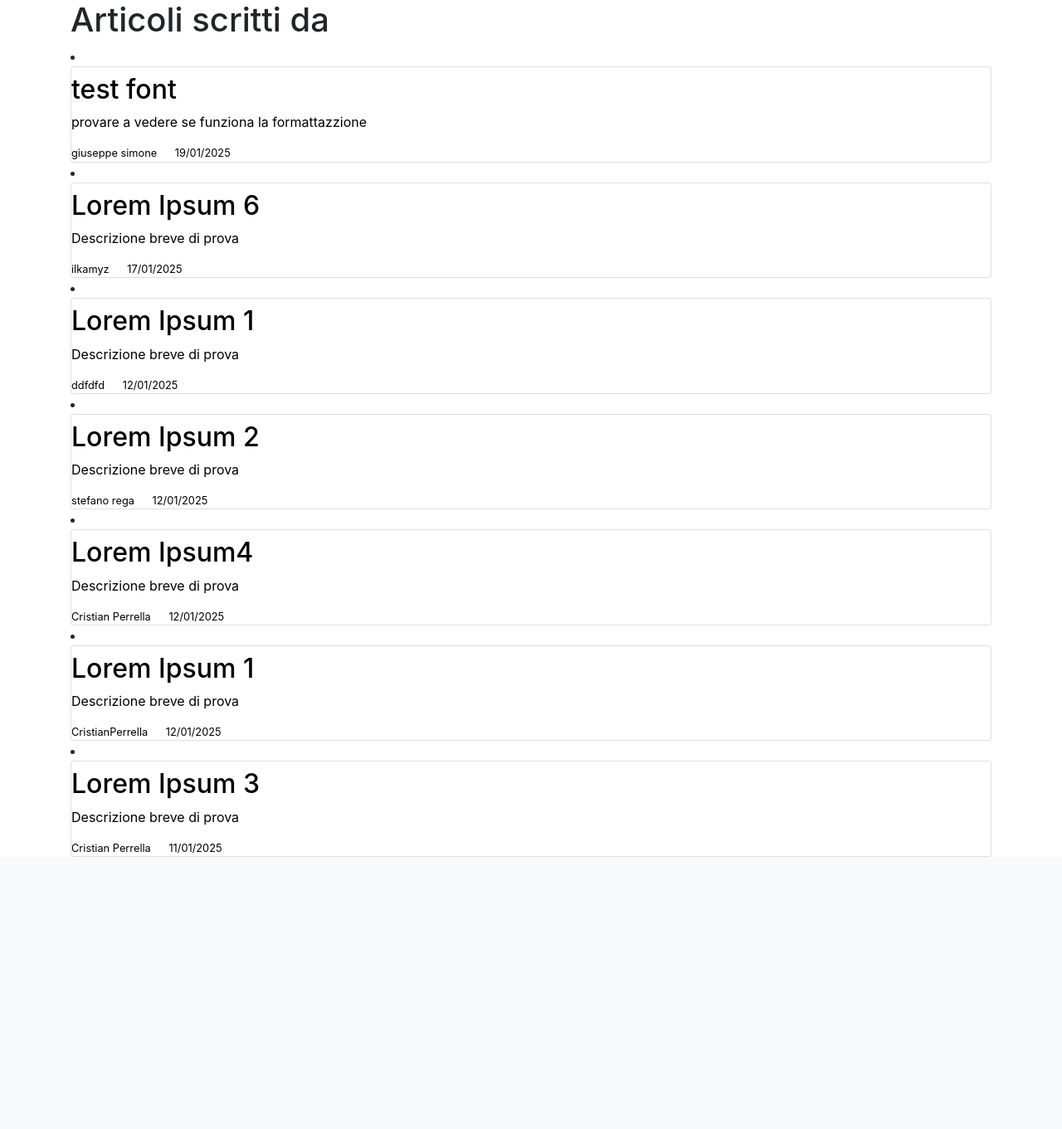
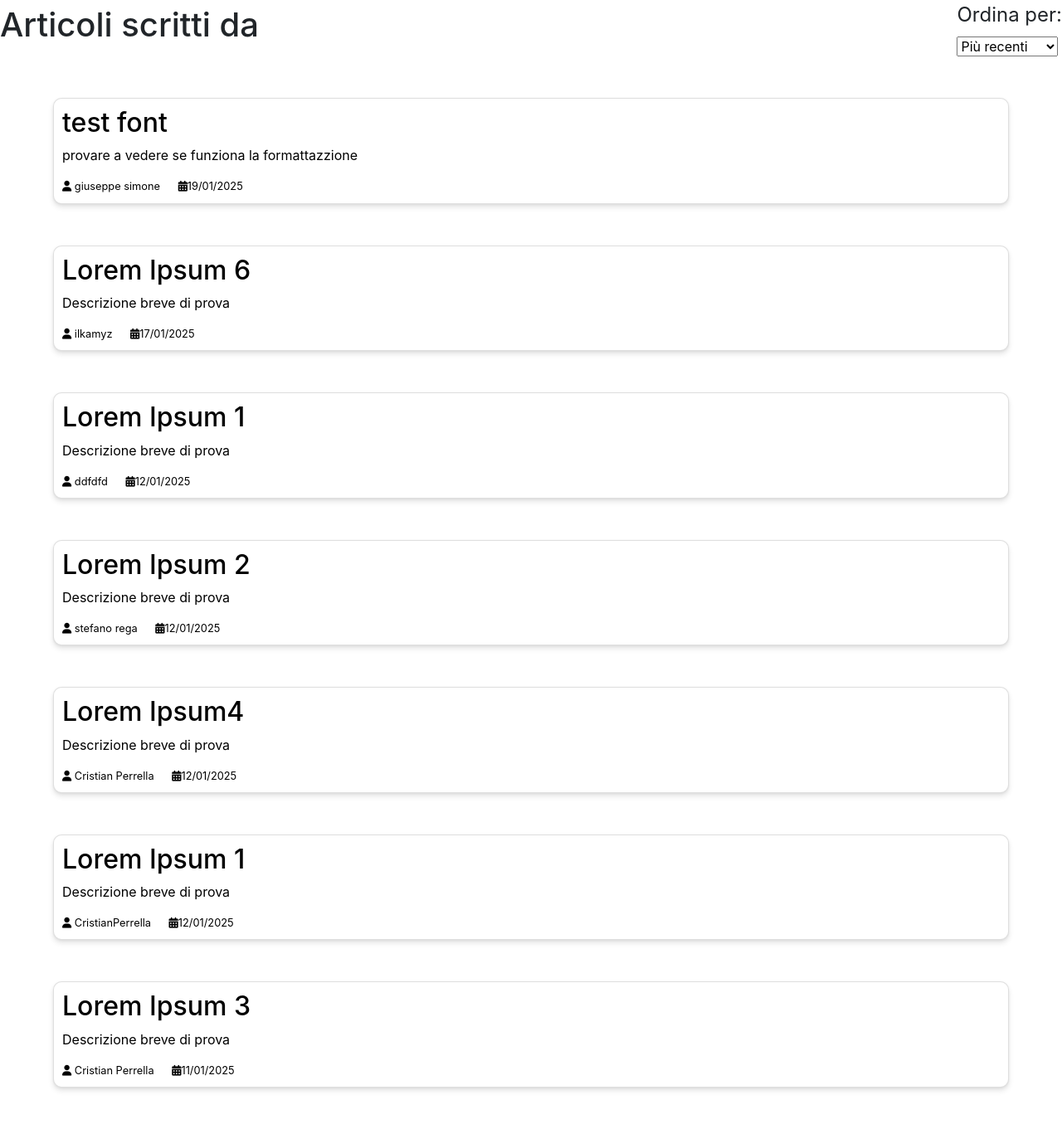
Before and after one commit to ilkamyz/ilcaffeimf, a Django app: template Giornalino/giornalino/articoli/templates/autore_dettaglio.html in a window 1280 px wide. Shown: the part 56-1417 px from the top of the page at 83% size. Before the commit the page ends 1089 px from the top, so only its background shows below. Run offline with Django 5.2, Linux system fonts and the light colour scheme; the template is opened without the code that fills it: values that come from a table or form of the project are taken from there, others are empty; data comes from the database, SQL or seed files in the repository; some libraries are stand-ins or nearby versions.

Commit message:
sistemazione pagina autore

```diff
--- a/Giornalino/giornalino/articoli/templates/autore_dettaglio.html
+++ b/Giornalino/giornalino/articoli/templates/autore_dettaglio.html
@@ -1,7 +1,95 @@
-{% extends "base.html" %}
+<!DOCTYPE html>
+<html lang="it">
 
-{% block content %}
+<head>
+    <meta charset="UTF-8">
+    <meta name="viewport" content="width=device-width, initial-scale=1.0">
+    <title>Articoli</title>
+    <link href="https://cdnjs.cloudflare.com/ajax/libs/font-awesome/6.5.1/css/all.min.css" rel="stylesheet">
+    <link rel="stylesheet" href="https://stackpath.bootstrapcdn.com/bootstrap/4.3.1/css/bootstrap.min.css"
+        rel="stylesheet" />
+
+    <style>
+        .card {
+            width: 90%;
+            padding: 10px;
+            margin: 50px auto;
+            background-color: white;
+            border-radius: 10px;
+            box-shadow: 0 4px 6px rgba(0, 0, 0, 0.1), 0 1px 3px rgba(0, 0, 0, 0.06);
+            transition: transform 0.2s ease-in-out, box-shadow 0.2s ease-in-out;
+        }
+
+        .card:hover {
+            transform: translateY(-10px);
+            box-shadow: 0 10px 15px rgba(0, 0, 0, 0.2), 0 4px 6px rgba(0, 0, 0, 0.1);
+        }
+
+        .card h3 {
+            margin: 0;
+            font-size: 1.5rem;
+            color: #333;
+        }
+
+    </style>
+</head>
+
+
+<body>
+    <nav class="navbar navbar-expand-lg navbar-light bg-light">
+        <a class="navbar-brand" href="#">
+            {% block nomesito %}
+            Il Caffè
+            {% endblock %}
+        </a>
+        <button class="navbar-toggler" type="button" data-toggle="collapse" data-target="#navbarNav"
+            aria-controls="navbarNav" aria-expanded="false" aria-label="Toggle navigation"><span
+                class="navbar-toggler-icon"></span></button>
+        <div class="collapse navbar-collapse" id="navbarNav">
+            <ul class="navbar-nav">
+                <li class="nav-item active">
+                    <a class="nav-link" href="#">Home</a>
+                </li>
+                <li class="nav-item">
+                    <a class="nav-link" href="#">About</a>
+                </li>
+                <li class="nav-item">
+                    <a class="nav-link" href="#">Contact</a>
+                </li>
+                <li class="nav-item">
+                    <a class="nav-link" href="/newsletter/">Newsletter</a>
+                </li>
+                <li class="nav-item">
+                    <a class="nav-link" href="/registrati/">Login</a>
+                </li>
+            </ul>
+        </div>
+    </nav>
+
+    <div class="container">{% block content %} {% endblock %}</div>
+    <script src="https://code.jquery.com/jquery-3.3.1.slim.min.js"></script>
+    <script src="https://stackpath.bootstrapcdn.com/bootstrap/4.3.1/js/bootstrap.bundle.min.js"></script>
+    <div style="display: flex; align-items: center; justify-content: space-between;">
     <h1>Articoli scritti da {{ author_name }}</h1>
+    <form method="POST">
+        {% csrf_token %} <!-- protezione per il form -->
+        <fieldset>
+            <legend>Ordina per:</legend>
+            <select name="ordinamento" onchange="this.form.submit()">
+                {% if request.POST.ordinamento == 'recenti' or not request.POST.ordinamento %}
+                <option value="recenti" selected="selected">Più recenti</option>
+                <option value="meno_recenti">Meno recenti</option>
+                {% else %}
+                <option value="recenti">Più recenti</option>
+                <option value="meno_recenti" selected="selected">Meno recenti</option>
+                {% endif %}
+
+            </select>
+        </fieldset>
+    </form>
+</div>
+<ul style="list-style-type: none;
+padding-left: 0;">
     {% for articolo in articoli %}
     <li>
         <a href="{% url 'dettaglio_articolo' articolo.id %}" target='blanck_' style="text-decoration: none; color: black;">
@@ -14,5 +102,6 @@
             </div>
         </a>
     </li>
+</div>
+</body>
     {%endfor%}
-{% endblock %}
--- a/Giornalino/giornalino/articoli/templates/lista_articoli.html
+++ b/Giornalino/giornalino/articoli/templates/lista_articoli.html
@@ -109,4 +109,5 @@
     </div>
 </body>
 
+
 </html>
--- a/Giornalino/giornalino/newsletter/templates/iscrizione.html
+++ b/Giornalino/giornalino/newsletter/templates/iscrizione.html
@@ -8,6 +8,7 @@
     <link rel="stylesheet" href="https://stackpath.bootstrapcdn.com/bootstrap/4.3.1/css/bootstrap.min.css"
         rel="stylesheet" />
 </head>
+
 <body>
     <nav class="navbar navbar-expand-lg navbar-light bg-light">
         <a class="navbar-brand" href="#">
```
